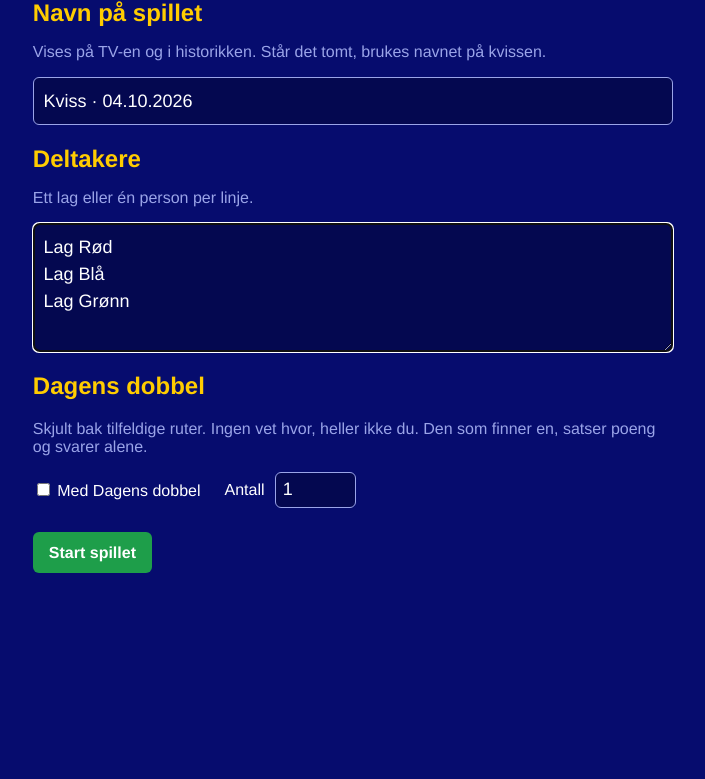
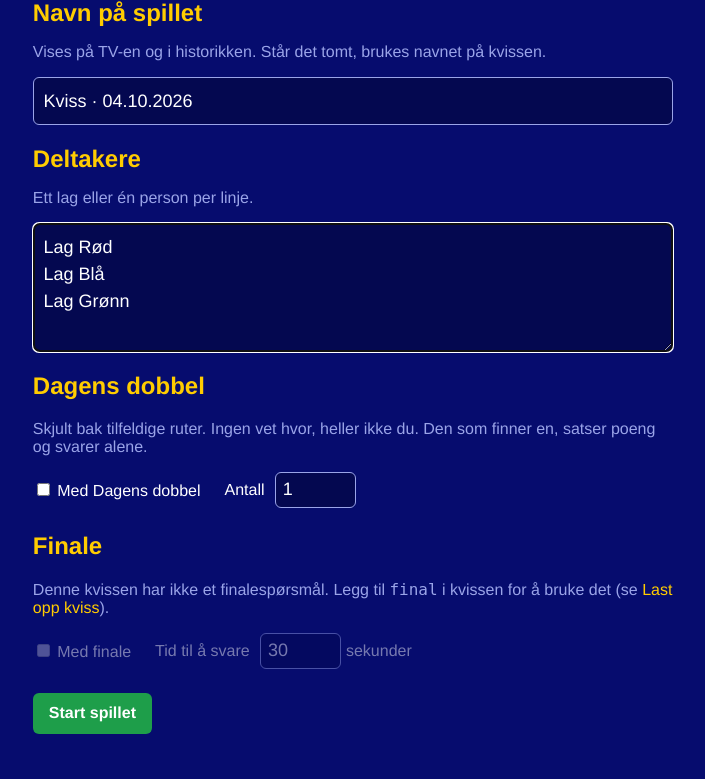
Before and after one commit to sonhal/kviss, a Flask app: page /nytt/kviss in a window 1280 px wide. Shown: the part 117-896 px from the top of the page, without its empty margins (3-708 px from the left). Run offline with Flask 3, Linux system fonts and the light colour scheme; data comes from the database, SQL or seed files in the repository; data that the repository does not hold is empty; parts of the project's set-up code (start-up, migrations or seed data) failed here and were passed over.

Commit message:
feat: opt in to the final on Nytt spill, greyed out without a final
"Med finale" is now always shown and unticked by default. For a quiz
without a final question it is greyed out with a note on how to add
one, and the quiz list marks quizzes that have a final.

Co-Authored-By: Claude Opus 5.5 <noreply@anthropic.com>
Claude-Session: https://claude.ai/code/session_01Qw8ZQkgXPR1QB8RiEVenBb

```diff
--- a/app.py
+++ b/app.py
@@ -842,7 +842,7 @@ def create_app(db_path=None, password=None, media_dir=None, seed=None):
             players = chosen["players"] or store.last_players()
             name = f"{chosen['title']} · {datetime.now(tz):%d.%m.%Y}"  # a suggestion the host can change
             return render_template("new_game_players.html", chosen=chosen, name=name, players="\n".join(players),
-                                   with_final=True, final_seconds=store.last_final_seconds() or FINAL_SECONDS)
+                                   with_final=False, final_seconds=store.last_final_seconds() or FINAL_SECONDS)
         try:
             entry = parse_form(NewGameForm, request.form.to_dict())
             if entry.daily_doubles > chosen["questions"]:
--- a/static/style.css
+++ b/static/style.css
@@ -745,6 +745,8 @@ a.cell:active { transform: scale(0.96); }
 }
 .players-form .confirm { display: block; margin-bottom: 1rem; }
 .dd-options { display: flex; flex-wrap: wrap; align-items: center; gap: 0.6rem 1.5rem; margin-bottom: 1.5rem; }
+.dd-options.disabled { opacity: 0.45; }
+.dd-options.disabled label { cursor: not-allowed; }
 .dd-options input[type=number] {
   width: 4.5em;
   margin-left: 0.4rem;
--- a/templates/new_game.html
+++ b/templates/new_game.html
@@ -21,6 +21,7 @@
           <strong>{{ q.title }}</strong>
           <span class="muted">{{ q.categories|length }} {{ "kategori" if q.categories|length == 1 else "kategorier" }} · {{ q.questions }} spørsmål
             {%- if q.music %} · {{ q.music }} med musikk{% endif %}
+            {%- if q.final %} · finale{% endif %}
             · {% if q.plays %}spilt {{ q.plays }} {{ 'gang' if q.plays == 1 else 'ganger' }}, sist {{ q.last_played|when }}{% else %}aldri spilt{% endif %}</span>
         </a>
       </li>
--- a/templates/new_game_players.html
+++ b/templates/new_game_players.html
@@ -26,16 +26,21 @@
         <label>Antall <input type="number" name="daily_doubles" min="1" max="{{ [10, chosen.questions]|min }}"
           step="1" value="{{ daily_doubles|default(1) }}" inputmode="numeric"></label>
       </div>
+      <h2>Finale</h2>
       {% if chosen.final %}
-      <h2>Finale</h2>
       <p class="muted">Når brettet er tomt: kategorien «{{ chosen.final.category }}». Alle med over 0 poeng skriver
-        innsats og svar på en lapp, og du taster inn innsatsen når svarene avsløres.</p>
-      <div class="dd-options">
-        <label><input type="checkbox" name="final" value="yes"{% if with_final %} checked{% endif %}> Med finale</label>
+        innsats og svar på en lapp, og du taster inn innsatsene før svaret vises.</p>
+      {% else %}
+      <p class="muted">Denne kvissen har ikke et finalespørsmål. Legg til <code>final</code> i kvissen for å bruke det
+        (se <a class="gold" href="{{ url_for('upload_quiz') }}">Last opp kviss</a>).</p>
+      {% endif %}
+      <div class="dd-options{% if not chosen.final %} disabled{% endif %}">
+        <label><input type="checkbox" name="final" value="yes"
+          {%- if with_final and chosen.final %} checked{% endif %}{% if not chosen.final %} disabled{% endif %}>
+          Med finale</label>
         <label>Tid til å svare <input type="number" name="final_seconds" min="5" max="600" step="1"
-          value="{{ final_seconds }}" inputmode="numeric"> sekunder</label>
+          value="{{ final_seconds }}" inputmode="numeric"{% if not chosen.final %} disabled{% endif %}> sekunder</label>
       </div>
-      {% endif %}
       {% if error %}<p class="form-error" role="alert">{{ error }}</p>{% endif %}
       {% if game and game.in_progress() %}
       <label class="confirm"><input type="checkbox" name="confirm" value="yes" required>
```
Also changed, not shown: tests/test_app.py (+11 -4 lines), README.md.
